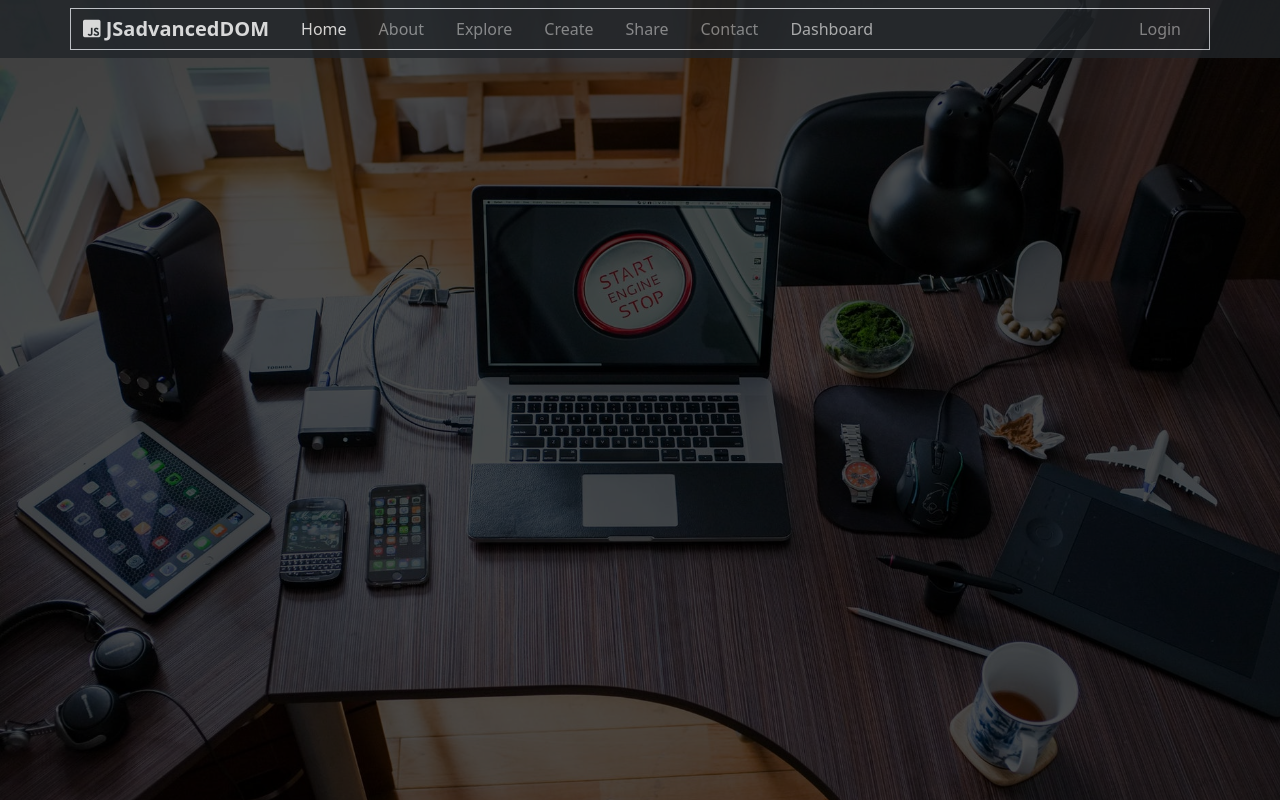
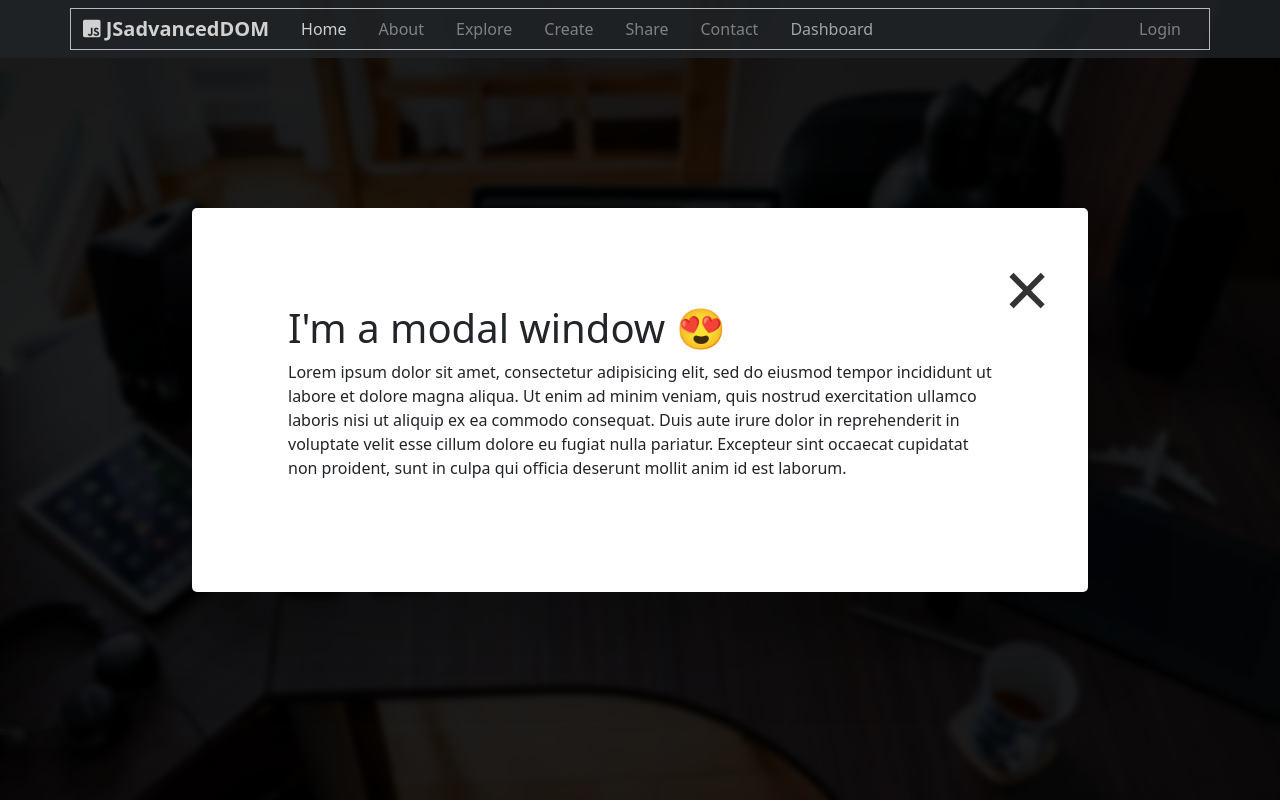
Before and after one commit to Sujay9550/JS-Advanced-DOM, a plain HTML site: page index.html in a window 1280 px wide. Both pictures are taken after a click on the link "Dashboard". Shown: the top 800 px of the page. Drawn offline with nearby package versions, Linux system fonts and the light colour scheme.

Commit message:
Added a Modal

```diff
--- a/css/style.css
+++ b/css/style.css
@@ -79,7 +79,7 @@
 }
 
 .new-modal {
-  position: absolute;
+  position: fixed;
   top: 50%;
   left: 50%;
   transform: translate(-50%, -50%);
@@ -88,16 +88,18 @@
   padding: 6rem;
   border-radius: 5px;
   box-shadow: 0 3rem 5rem rgba(0, 0, 0, 0.3);
-  z-index: 10;
+  z-index: 1000;
+  transition: all 0.5s;
 }
 
 .modal-overlay {
-  position: absolute;
+  position: fixed;
   top: 0;
   left: 0;
   width: 100%;
-  height: 800px;
+  height: 100%;
   background-color: rgba(0, 0, 0, 0.6);
   backdrop-filter: blur(3px);
-  z-index: 5;
+  z-index: 100;
+  transition: all 0.5s;
 }
--- a/js/advanceddom.js
+++ b/js/advanceddom.js
@@ -204,3 +204,45 @@ console.log(h2.nextElementSibling); // Result - <p>Paragraph One</p>
 
 // To get all the sibling - move up to parent and get all the child sibblings
 console.log(h2.parentElement.children); // Result - HTMLCollection(4) [h1, h2, p, p]
+
+// DOM Selections
+
+const newModal = document.querySelector(".new-modal");
+const modalOverlay = document.querySelector(".modal-overlay");
+const btnShowModal = document.querySelector(".show-modal");
+const btnCloseModal = document.querySelector(".close-modal");
+
+// Open Modal Function
+
+const openModal = (e) => {
+  e.preventDefault();
+  newModal.classList.remove("hidden");
+  modalOverlay.classList.remove("hidden");
+};
+
+// Close Modal Function
+
+const closeModal = () => {
+  newModal.classList.add("hidden");
+  modalOverlay.classList.add("hidden");
+};
+
+// Adding Event Listeners to buttons to open the  Modal
+
+btnShowModal.addEventListener("click", openModal);
+
+// Adding Event Listener to button to close the Modal
+
+btnCloseModal.addEventListener("click", closeModal);
+modalOverlay.addEventListener("click", closeModal);
+
+// Adding Event Listener for the keydown event
+
+document.addEventListener("keydown", (e) => {
+  console.log(e);
+  console.log(e.key);
+
+  if (e.key === "Escape" && !newModal.classList.contains("hidden")) {
+    closeModal();
+  }
+});
```
